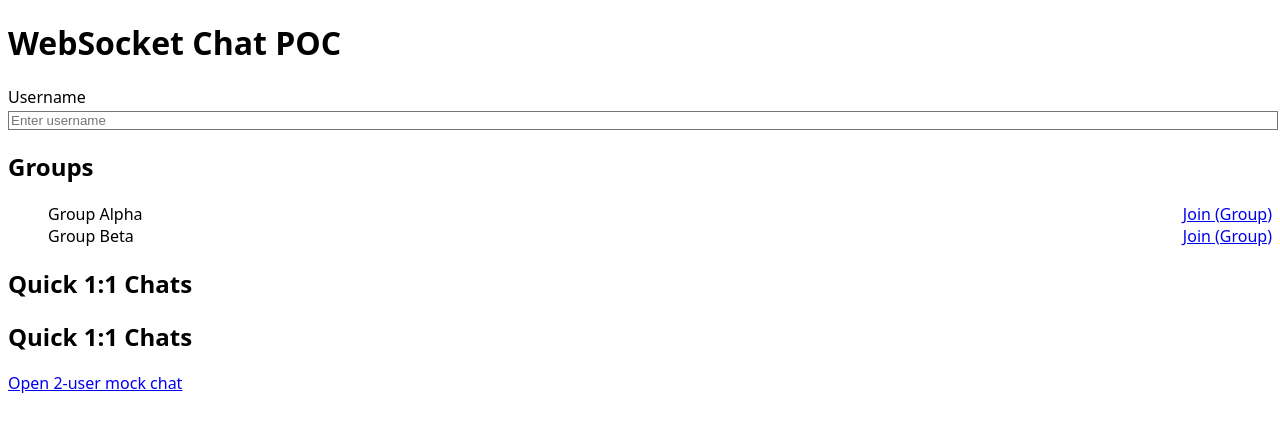
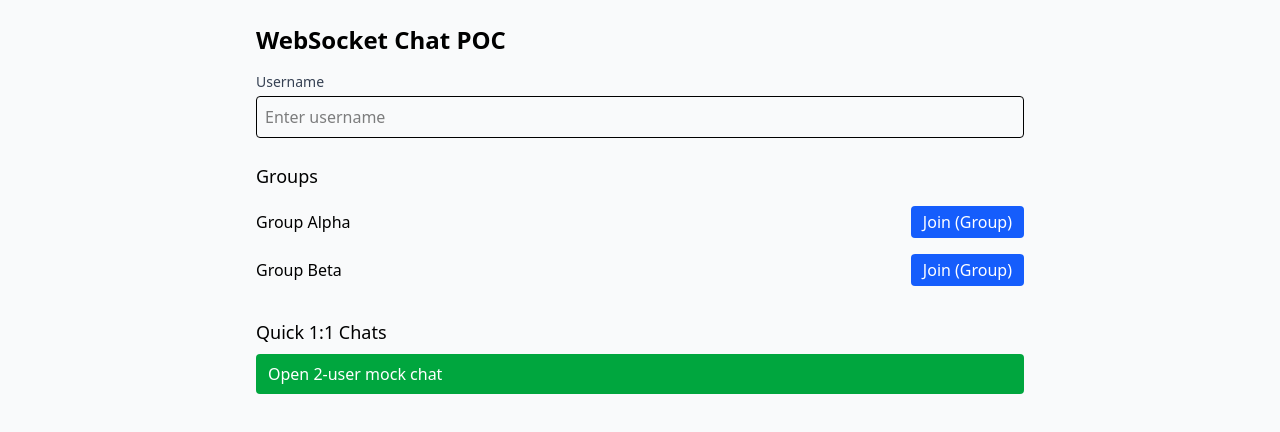
Before and after one commit to neennera/NW-websocket-project, a Next.js app in the folder apps/web/: page / in a window 1280 px wide. Shown: the top 432 px of the page. Built offline with nearby package versions, Linux system fonts and the light colour scheme.

Commit message:
fix: tailwind

```diff
--- a/apps/web/pages/index.js
+++ b/apps/web/pages/index.js
@@ -27,7 +27,7 @@ export default function Home() {
           />
         </div>
 
-        <section className="mb-6 bg-red-500">
+        <section className="mb-6 ">
           <h2 className="text-lg font-medium">Groups</h2>
           <ul className="mt-2">
             {groups.map((g) => (
@@ -52,7 +52,6 @@ export default function Home() {
 
         <section>
           <h2 className="text-lg font-medium">Quick 1:1 Chats</h2>
-          <h2 className="text-lg text-red-500 font-medium">Quick 1:1 Chats</h2>
           <div className="mt-2">
             <Link
               href={{
--- a/apps/web/postcss.config.js
+++ b/apps/web/postcss.config.js
@@ -1,5 +1,3 @@
 module.exports = {
-  plugins: {
-    '@tailwindcss/postcss': {},
-  },
+  plugins: ['@tailwindcss/postcss'],
 };
--- a/apps/web/styles/globals.css
+++ b/apps/web/styles/globals.css
@@ -1,6 +1,9 @@
+@import 'tailwindcss';
+/*
 @tailwind base;
 @tailwind components;
 @tailwind utilities;
+*/
 
 html,
 body,
--- a/package.json
+++ b/package.json
@@ -14,5 +14,9 @@
   },
   "devDependencies": {
     "concurrently": "^8.2.2"
+  },
+  "dependencies": {
+    "@tailwindcss/postcss": "^4.1.16",
+    "tailwindcss": "^4.1.16"
   }
 }
```
Also changed, not shown: 1 other file (tests, documents, lock files or other folders).
